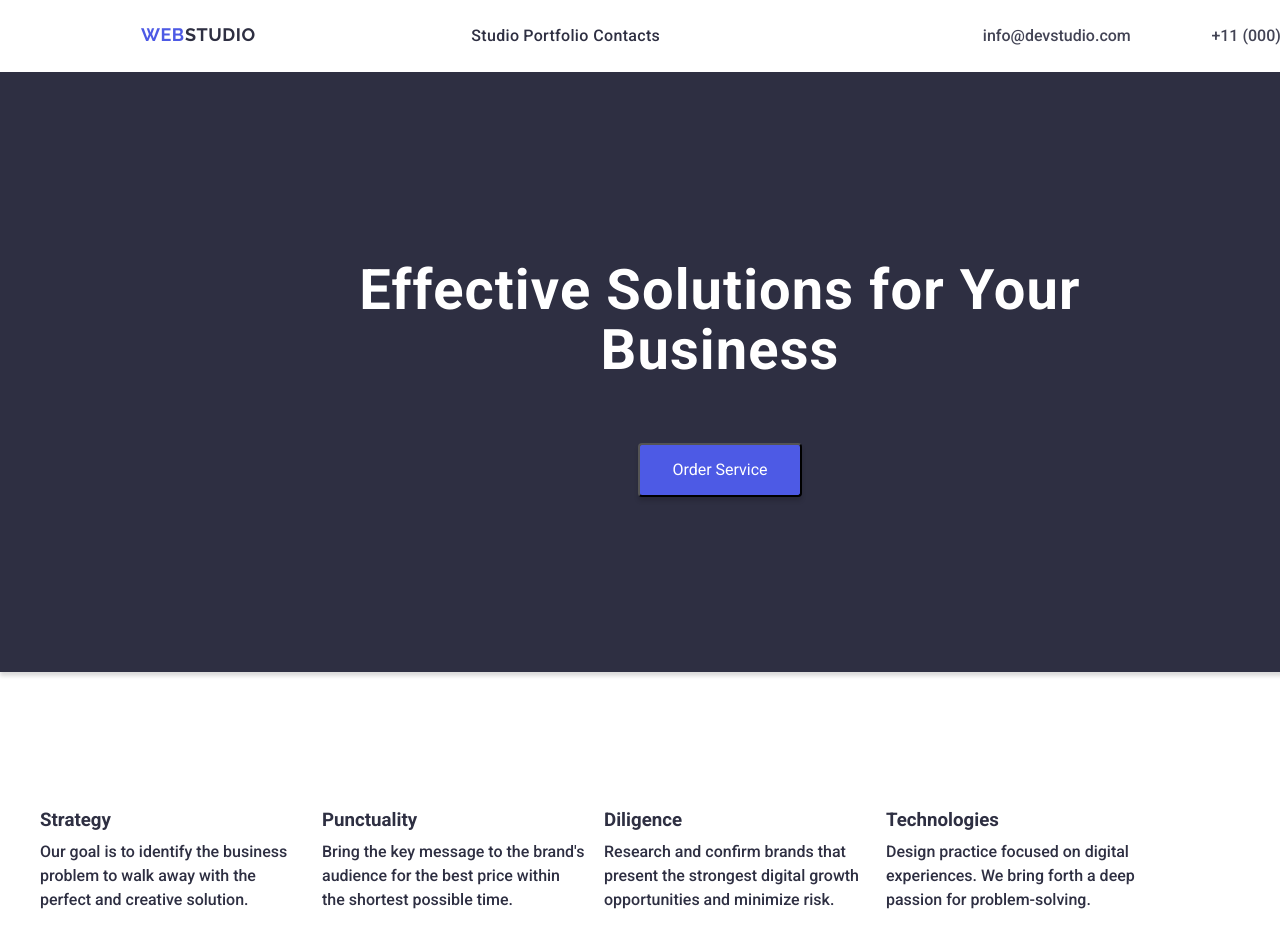
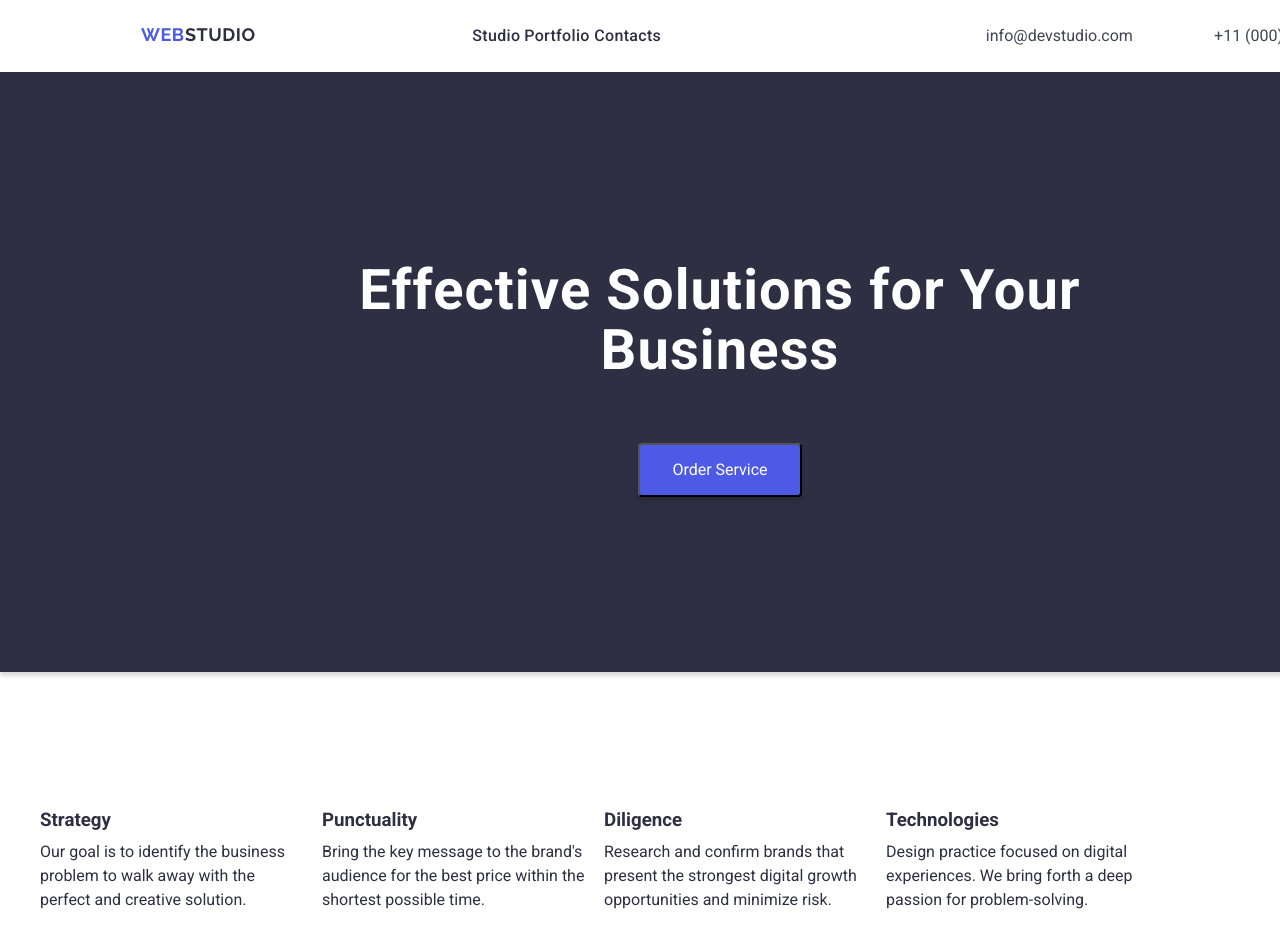
Before and after one commit to ipekcan/goit-markup-hw-03, a plain HTML site: page index.html in a window 1280 px wide. Shown: the top 952 px of the page. Drawn offline with nearby package versions, Linux system fonts and the light colour scheme.

Commit message:
font-weights are changed

```diff
--- a/css/styles.css
+++ b/css/styles.css
@@ -192,9 +192,11 @@ nav li.menu-contacts {
 }
 .email {
   flex-grow: 1;
+  font-weight: 400;
 }
 .tel {
   flex-grow: 1;
+  font-weight: 400;
 }
 .hero-img-section {
   width: 1440px;
@@ -267,6 +269,7 @@ nav li.menu-contacts {
   color: #2e2f42;
   width: 264px;
   margin-top: 8px;
+  font-weight: 400;
 }
 
 .section h2 {
```
